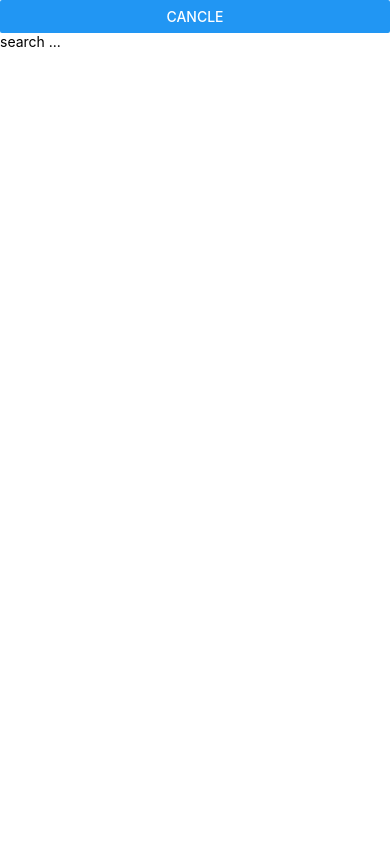
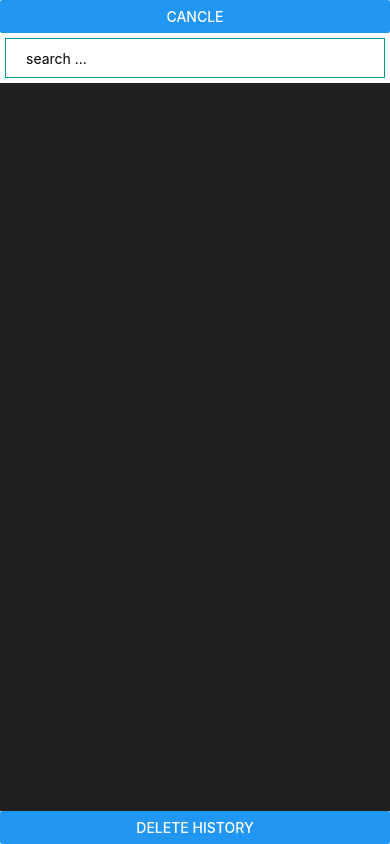
Before and after one commit to KhangOE/React-Native-App, a React Native app in the folder calculator/: screen / in a window 390 px wide. Both pictures are taken after a click on the button "HISTORY". Built offline with nearby package versions, Linux system fonts and the light colour scheme.

Commit message:
move search bar and clear all to modal, fix 0 button styling

```diff
--- a/calculator/App.js
+++ b/calculator/App.js
@@ -20,7 +20,7 @@ const App = () => {
   const [history, setHistory] = useState([]);
   const [filteredData, setFilteredData] = useState([]);
   const [search, setSearch] = useState("");
-  const [isEmpty, setIsEmpty] = useState(true);
+  // const [isEmpty, setIsEmpty] = useState(true);
   const [showHis, setShowHis] = useState(false);
 
   const checkResult = () => {
@@ -41,7 +41,7 @@ const App = () => {
     setPrev("");
     setText("");
     setResult();
-    setMathOperator("");
+    setMathOperator();
     setHistory([]);
     setFilteredData([]);
     AsyncStorage.setItem("history", "");
@@ -123,13 +123,13 @@ const App = () => {
     }
   };
 
-  useEffect(() => {
-    if (!text || text === "0") {
-      setIsEmpty(true);
-    } else {
-      setIsEmpty(false);
-    }
-  }, [text]);
+  // useEffect(() => {
+  //   if (!text || text === "0") {
+  //     setIsEmpty(true);
+  //   } else {
+  //     setIsEmpty(false);
+  //   }
+  // }, [text]);
 
   useEffect(() => {
     if (text) {
@@ -203,17 +203,14 @@ const App = () => {
           data={filteredData}
           searchFilter={searchFilter}
           text={search}
+          clearHistory={handleClearAll}
         />
         <Text style={styles.prevValue}>{prev || " "}</Text>
         <Text style={styles.value}>{text || "0"}</Text>
         <View>
           <View style={styles.row}>
-            {isEmpty ? (
-              <MyButton text="AC" theme="secondary" onPress={handleClearAll} />
-            ) : (
-              <MyButton text="C" theme="secondary" onPress={handleClear} />
-            )}
-            <MyButton text="Del" theme="secondary" onPress={delOneCharacter} />
+            <MyButton text="C" theme="secondary" onPress={handleClear} />
+            <MyButton text="DEL" theme="secondary" onPress={delOneCharacter} />
             <MyButton text="%" theme="secondary" onPress={selectPercent} />
             <MyButton
               text="/"
@@ -292,7 +289,7 @@ const styles = StyleSheet.create({
   item: { color: "#fff", fontSize: 20, textAlign: "right" },
   prevValue: {
     color: "#fff",
-    fontSize: 20,
+    fontSize: 32,
     textAlign: "right",
     marginRight: 20,
     marginBottom: 10,
--- a/calculator/MyButton.js
+++ b/calculator/MyButton.js
@@ -22,8 +22,8 @@ const styles = StyleSheet.create({
     margin: 5,
   },
   buttonDouble: {
-    width: screen.width / 2 - 10,
-    flex: 0,
+    maxWidth: screen.width / 2 - 10,
+    flex: 2,
     alignItems: "flex-start",
     paddingLeft: 40,
   },
--- a/calculator/history.js
+++ b/calculator/history.js
@@ -10,20 +10,15 @@ import {
   Button,
   TextInput,
 } from "react-native";
-import { useState } from "react";
-
-const Item = ({ item }) => (
-  <View style={styles.item}>
-    <Text style={styles.title}>
-      {item.text} = {item.result}
-    </Text>
-  </View>
-);
 
 export const History = (props) => {
-  const [search, setSearch] = useState("");
-
-  const renderItem = ({ item }) => <Item item={item} />;
+  const renderItem = ({ item }) => (
+    <View style={styles.item}>
+      <Text style={styles.title}>
+        {item.text} = {item.result}
+      </Text>
+    </View>
+  );
 
   return (
     <Modal visible={props.show}>
@@ -32,7 +27,7 @@ export const History = (props) => {
         onPress={() => {
           props.setShow((state) => !state);
         }}
-      ></Button>
+      />
       <TextInput
         style={styles.searchBar}
         value={props.search}
@@ -45,9 +40,10 @@ export const History = (props) => {
           showsHorizontalScrollIndicator={false}
           data={props.data}
           renderItem={renderItem}
-          keyExtractor={(item) => item.id}
+          keyExtractor={(item, index) => index}
         />
       </SafeAreaView>
+      <Button title="Delete history" onPress={props.clearHistory} />
     </Modal>
   );
 };
@@ -56,14 +52,25 @@ const styles = StyleSheet.create({
   container: {
     flex: 1,
     marginTop: StatusBar.currentHeight || 0,
+    backgroundColor: "#202020",
   },
   item: {
-    backgroundColor: "#f9c2ff",
     padding: 20,
     marginVertical: 8,
     marginHorizontal: 16,
+    color: "white",
   },
   title: {
     fontSize: 32,
+    color: "white",
+    // textAlign: "right",
+  },
+  searchBar: {
+    height: 40,
+    backgroundColor: "white",
+    borderWidth: 1,
+    paddingLeft: 20,
+    margin: 5,
+    borderColor: "#009688",
   },
 });
```
